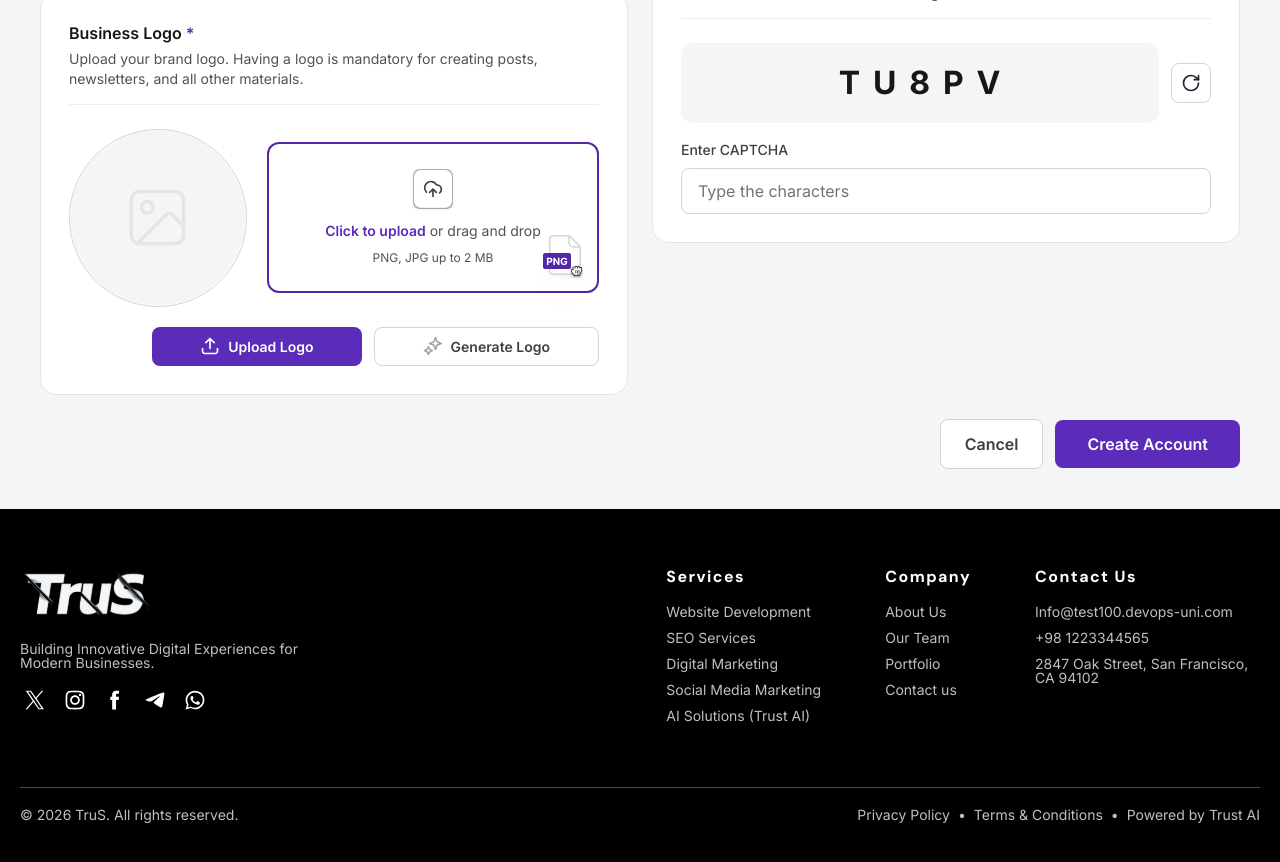
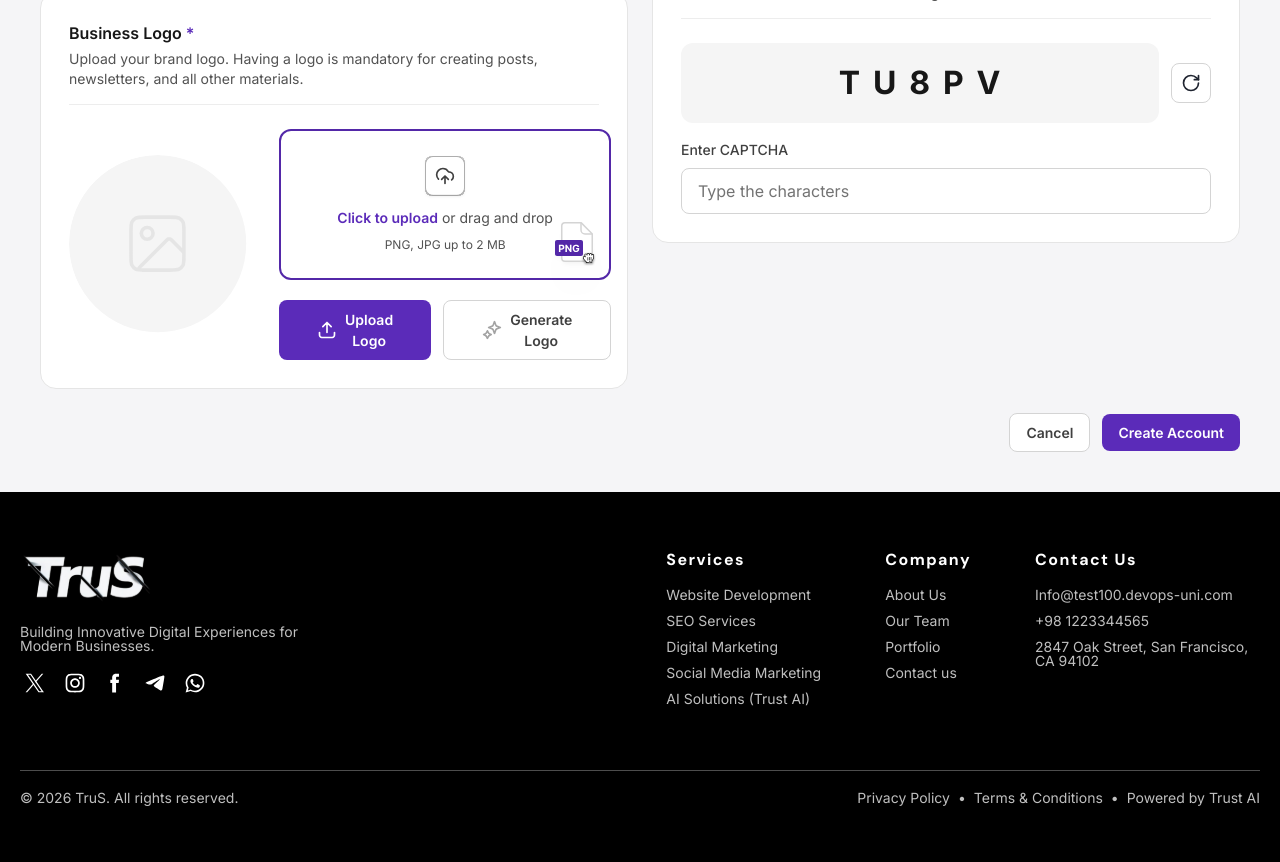
Before and after one commit to shadiiiHz/trus-web-app, a React (Vite) app: page /register in a window 1280 px wide. Shown: the part 920-1782 px from the top of the page. Built offline with nearby package versions, Linux system fonts and the light colour scheme.

Commit message:
fix: :bug: edit register form

```diff
--- a/src/components/auth/AccountFormPage.tsx
+++ b/src/components/auth/AccountFormPage.tsx
@@ -25,10 +25,10 @@ export function AccountFormPage({ heading, subtitle, copy }: AccountFormPageProp
       <main className="pt-18" style={{ background: "#F5F5F7" }}>
         <div className="mx-auto w-full max-w-[1600px] px-6 py-10 sm:px-10">
           <FadeIn direction="up" className="mb-8">
-            <h1 className="mb-2 text-[24px] font-semibold text-[#171717]">
+            <h1 className="mb-2 text-[24px] font-body font-semibold text-[#171717]">
               {heading}
             </h1>
-            <p className="text-body font-normal text-[#525252]">{subtitle}</p>
+            <p className="text-body font-body font-normal text-[#525252]">{subtitle}</p>
           </FadeIn>
 
           <FadeIn direction="up" delay={0.1}>
--- a/src/components/auth/RegisterForm.tsx
+++ b/src/components/auth/RegisterForm.tsx
@@ -701,13 +701,14 @@ export function RegisterForm({ copy }: RegisterFormProps) {
               required
             />
 
-            <div className="flex flex-col gap-5 sm:flex-row sm:items-center">
+            <div className="flex flex-col items-center gap-8 sm:flex-row">
               <img
                 src={logoPreview ?? businessLogoPlaceholder}
                 alt=""
-                className="h-[178px] w-[178px] shrink-0 rounded-full border border-[#D4D4D4] object-cover"
+                className="h-[178px] w-[178px] shrink-0 self-center rounded-full object-cover"
               />
 
+              <div className="flex w-full flex-1 flex-col gap-5">
                 <div
                   role="button"
                   tabIndex={0}
@@ -728,7 +729,7 @@ export function RegisterForm({ copy }: RegisterFormProps) {
                     setIsDragging(false);
                     applyLogoFile(e.dataTransfer.files?.[0]);
                   }}
-                className={`relative flex flex-1 cursor-pointer flex-col items-center justify-center gap-2 rounded-lg border-2 px-6 py-6 text-center transition-colors ${
+                  className={`relative flex cursor-pointer flex-col items-center justify-center gap-2 rounded-lg border-2 px-6 py-6 text-center transition-colors ${
                     isDragging
                       ? "border-brand-accent bg-[#F5F1FC]"
                       : errors.logo
@@ -777,14 +778,13 @@ export function RegisterForm({ copy }: RegisterFormProps) {
                     onChange={(e) => applyLogoFile(e.target.files?.[0])}
                   />
                 </div>
-            </div>
                 {errors.logo && (
-              <p className="mt-2 text-[13px] text-red-500">
+                  <p className="-mt-2 text-[13px] text-red-500">
                     {copy.errors[errors.logo]}
                   </p>
                 )}
 
-            <div className="mt-5 flex flex-col gap-3 sm:flex-row justify-end">
+                <div className="flex flex-col gap-3 sm:flex-row justify-end">
                   <button
                     type="button"
                     onClick={() => fileInputRef.current?.click()}
@@ -811,6 +811,8 @@ export function RegisterForm({ copy }: RegisterFormProps) {
                     />
                     {copy.logo.generateButton}
                   </button>
+                </div>
+              </div>
             </div>
           </Card>
         </div>
@@ -1121,14 +1123,14 @@ export function RegisterForm({ copy }: RegisterFormProps) {
         <button
           type="button"
           onClick={() => navigate(-1)}
-          className="rounded-md border border-[#D4D4D4] bg-white px-6 py-3 text-body font-semibold text-[#404040] transition-colors hover:border-[#A3A3A3]"
+          className="rounded-md text-body-sm border border-[#D4D4D4] bg-white px-4 py-2 font-semibold text-[#404040] transition-colors hover:border-[#A3A3A3]"
         >
           {copy.cancel}
         </button>
         <Button
           type="submit"
           variant="primary"
-          className="rounded-md px-8 py-3 text-body font-semibold !bg-[#5B2BB9] hover:!bg-[#4a2296]"
+          className="rounded-md !px-4 !py-2 text-body-sm font-semibold !bg-[#5B2BB9] hover:!bg-[#4a2296]"
         >
           {status === "submitting" ? copy.submitting : copy.submit}
         </Button>
```
Lines whose indentation alone changed are shown as unchanged.
